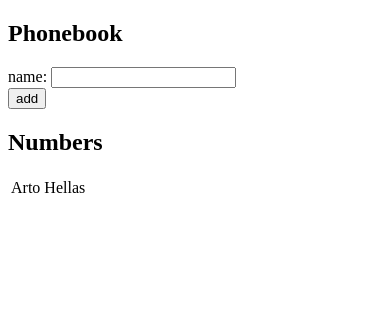
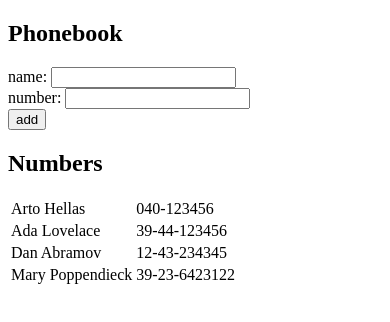
Before and after one commit to gzavvo/fullstackopen, a React (Create React App) app in the folder part2/phonebook/: page / in a window 390 px wide. Shown: the top 322 px of the page. Built offline with nearby package versions, Linux system fonts and the light colour scheme; the HTML template or start-up script is replaced by a standard one.

Commit message:
2.8: The Phonebook Step3

```diff
--- a/part2/phonebook/src/App.js
+++ b/part2/phonebook/src/App.js
@@ -2,9 +2,13 @@
 
 function App() {
   const [ persons, setPersons ] = useState([
-    { name: 'Arto Hellas' },
+    { name: 'Arto Hellas', number: '040-123456' },
+    { name: 'Ada Lovelace', number: '39-44-123456' },
+    { name: 'Dan Abramov', number: '12-43-234345' },
+    { name: 'Mary Poppendieck', number: '39-23-6423122' },
   ])
   const [newName, setNewName] = useState('')
+  const [newNumber, setNewNumber] = useState('')
 
   const addPerson = (event) => {
     event.preventDefault()
@@ -15,14 +19,20 @@
     }
 
     const personObject = {
-      name: newName
+      name: newName,
+      number: newNumber
     }
     setPersons(persons.concat(personObject))
     setNewName('')
+    setNewNumber('')
   }
 
   const handleNameChange = (event) => {
     setNewName(event.target.value)
+  }
+
+  const handleNumberChange = (event) => {
+    setNewNumber(event.target.value)
   }
 
   return (
@@ -36,6 +46,12 @@
           />
         </div>
         <div>
+          number: <input
+            value={newNumber}
+            onChange={handleNumberChange}
+          />
+        </div>
+        <div>
           <button type="submit">add</button>
         </div>
       </form>
@@ -44,7 +60,10 @@
         <tbody>
           {
             persons.map(person => {
-              return <tr key={person.name}><td>{person.name}</td></tr>
+              return <tr key={person.name}>
+                  <td>{person.name}</td>
+                  <td>{person.number}</td>
+                </tr>
             })
           }
         </tbody>
```
